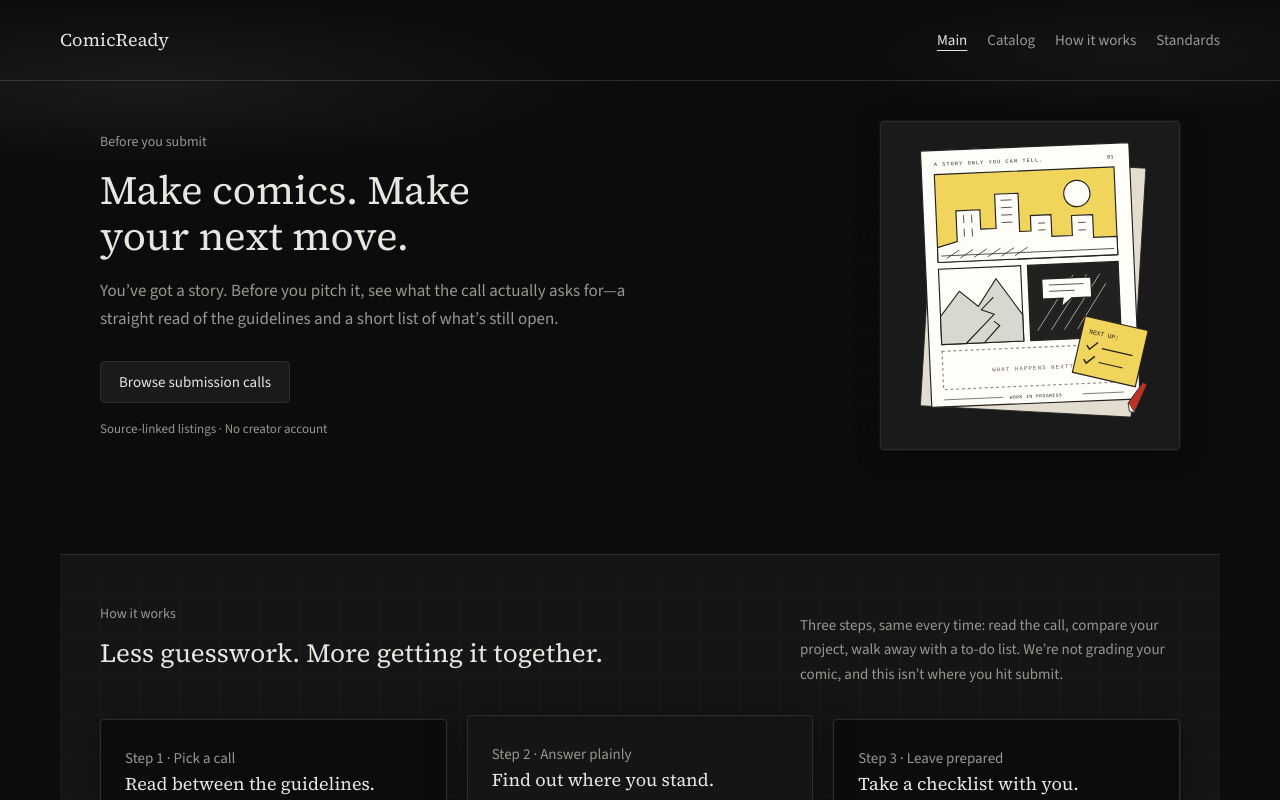
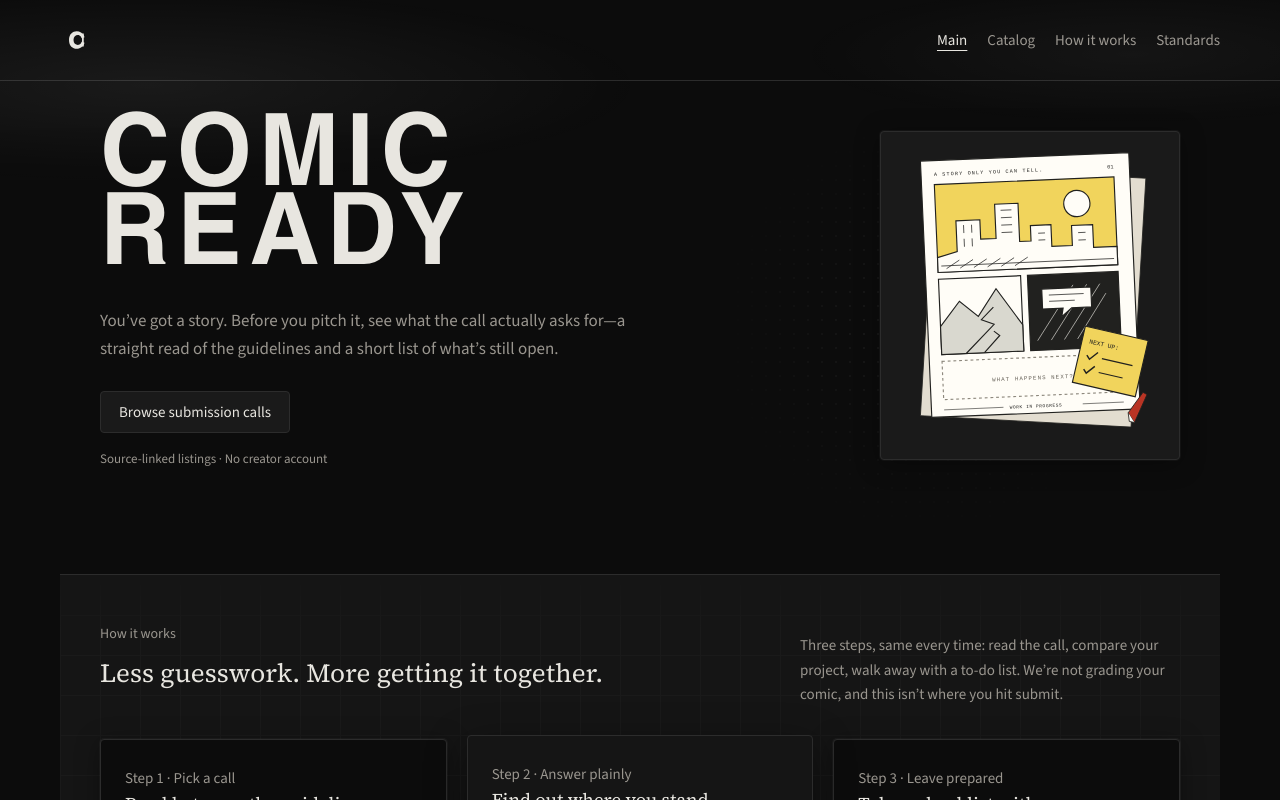
Before and after one commit to Charles-AM/ComicReady, a Next.js app: page / in a window 1280 px wide. Shown: the top 800 px of the page. Built offline with nearby package versions, Linux system fonts and the light colour scheme; no server answers; the database is empty.

Commit message:
Use Spine C mark in header and stretched Comic Ready hero title
Co-authored-by: Charles Appiah Manu <Charles-AM@users.noreply.github.com>

```diff
--- a/src/app/globals.css
+++ b/src/app/globals.css
@@ -122,6 +122,42 @@ textarea:focus-visible {
   color: var(--ink);
 }
 
+.brand-mark-link {
+  display: inline-flex;
+  align-items: center;
+  line-height: 0;
+}
+
+.brand-mark {
+  display: block;
+  width: 2rem;
+  height: 2rem;
+}
+
+.hero-display {
+  margin: 0 0 22px;
+  max-width: none;
+  line-height: 0.85;
+}
+
+.hero-display-line {
+  display: block;
+  width: fit-content;
+  font-family: "Arial Narrow", "Helvetica Neue Condensed", "Liberation Sans Narrow", Impact, Haettenschweiler, sans-serif;
+  font-size: clamp(3rem, 14vw, 6.25rem);
+  font-weight: 700;
+  font-stretch: condensed;
+  letter-spacing: 0.06em;
+  text-transform: uppercase;
+  color: var(--ink);
+  transform: scaleX(1.18);
+  transform-origin: left center;
+}
+
+.hero-display-line + .hero-display-line {
+  margin-top: -0.06em;
+}
+
 .site-header nav {
   display: flex;
   flex-wrap: wrap;
@@ -1419,9 +1455,13 @@ p {
 }
 
 @media (max-width: 480px) {
-  .page-title,
-  .hero-title {
+  .page-title {
     font-size: clamp(1.5rem, 7vw, 1.875rem);
+  }
+
+  .hero-display-line {
+    font-size: clamp(2.5rem, 16vw, 3.75rem);
+    transform: scaleX(1.1);
   }
 
   .section-title {
--- a/src/app/layout.tsx
+++ b/src/app/layout.tsx
@@ -5,12 +5,13 @@ import '@fontsource/source-sans-3/400.css';
 import '@fontsource/source-sans-3/500.css';
 import '@fontsource/source-serif-4/400.css';
 import '@fontsource/source-serif-4/500.css';
+import { BrandMark } from '@/components/brand-mark';
 import { MotionProvider } from '@/components/motion-provider';
 import { SiteNav } from '@/components/site-nav';
 import './globals.css';
 
 export const metadata: Metadata = {
-  title: { default: 'ComicReady — Make comics. Make your next move.', template: '%s | ComicReady' },
+  title: { default: 'Comic Ready', template: '%s | Comic Ready' },
   description: 'Understand published comic submission requirements and what you still need to prepare.',
 };
 
@@ -25,8 +26,8 @@ export default function RootLayout({ children }: Readonly<{ children: React.Reac
           <div className="site-frame">
             <header className="site-banner">
               <div className="site-shell site-header">
-                <Link className="brand" href="/" aria-label="ComicReady home">
-                  ComicReady
+                <Link className="brand brand-mark-link" href="/" aria-label="Comic Ready home">
+                  <BrandMark className="brand-mark" />
                 </Link>
                 <SiteNav />
               </div>
--- a/src/app/page.tsx
+++ b/src/app/page.tsx
@@ -1,4 +1,5 @@
 import Link from 'next/link';
+import { HeroDisplayTitle } from '@/components/hero-display-title';
 import { HomeCatalogPeek } from '@/components/home-catalog-peek';
 import { Storyboard } from '@/components/storyboard';
 import { getOpportunities } from '@/lib/opportunities';
@@ -29,10 +30,7 @@ export default async function Home() {
       <section className="home-hero" aria-labelledby="hero-title">
         <div className="home-hero-grid">
           <div>
-            <p className="eyebrow">Before you submit</p>
-            <h1 id="hero-title" className="page-title hero-title">
-              Make comics. Make your next move.
-            </h1>
+            <HeroDisplayTitle />
             <p className="lede">
               You’ve got a story. Before you pitch it, see what the call actually asks for—a straight read of the guidelines and a short list of what’s still open.
             </p>
--- /dev/null
+++ b/src/components/brand-mark.tsx
@@ -0,0 +1,19 @@
+/** Spine C mark (concept C) — paths only, inherits `currentColor`. */
+export function BrandMark({ className = '' }: { className?: string }) {
+  return (
+    <svg
+      className={className}
+      viewBox="0 0 256 256"
+      fill="none"
+      xmlns="http://www.w3.org/2000/svg"
+      aria-hidden
+    >
+      <path
+        fill="currentColor"
+        fillRule="evenodd"
+        d="M168 68c-36-24-96-8-96 60s60 84 96 60c14-8 24-22 28-38l-24-8c-2 10-8 18-16 22-18 10-48-2-48-36s30-46 48-36c8 4 14 12 16 22l24-8c-4-16-14-30-28-38z"
+      />
+      <rect x="176" y="76" width="14" height="104" rx="2" fill="currentColor" />
+    </svg>
+  );
+}
--- /dev/null
+++ b/src/components/hero-display-title.tsx
@@ -0,0 +1,9 @@
+/** Cover-style stretched display type (condensed sans, horizontal scale). */
+export function HeroDisplayTitle() {
+  return (
+    <h1 id="hero-title" className="hero-display" aria-label="Comic Ready">
+      <span className="hero-display-line">Comic</span>
+      <span className="hero-display-line">Ready</span>
+    </h1>
+  );
+}
```
